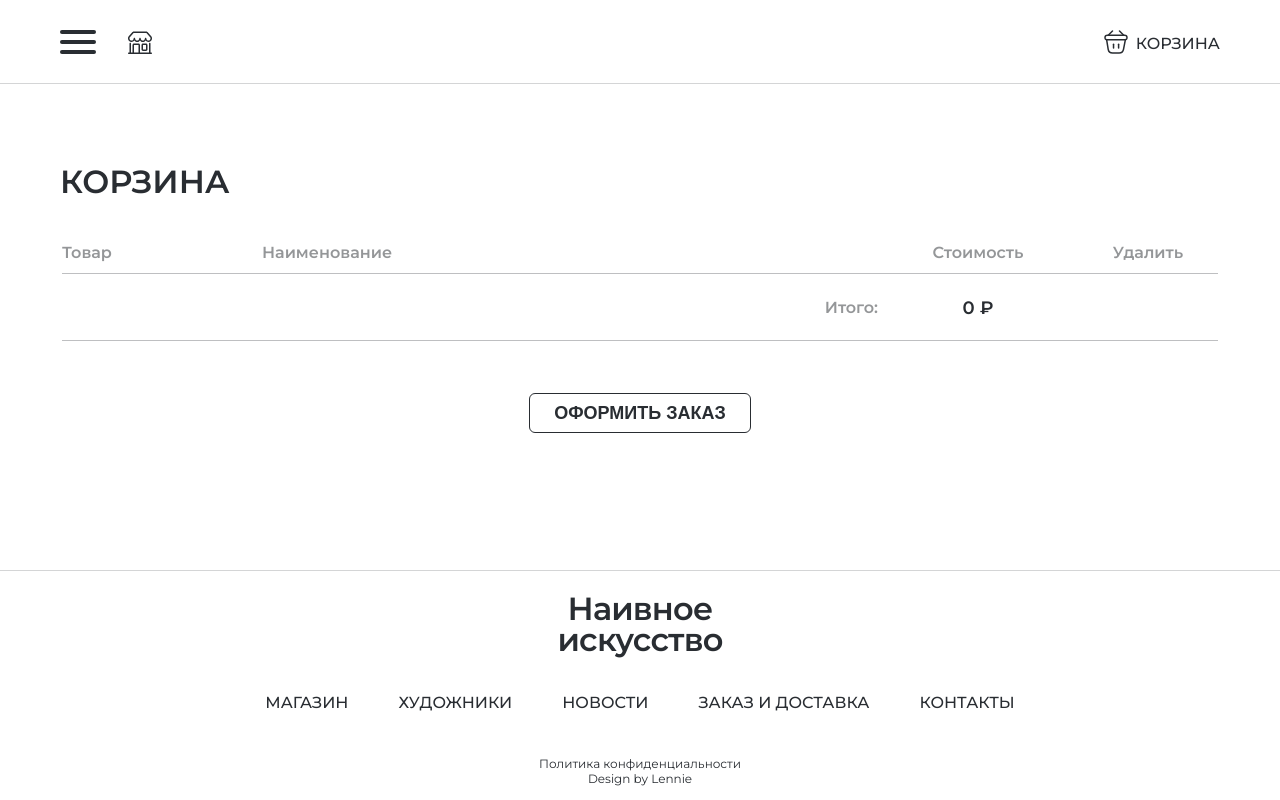
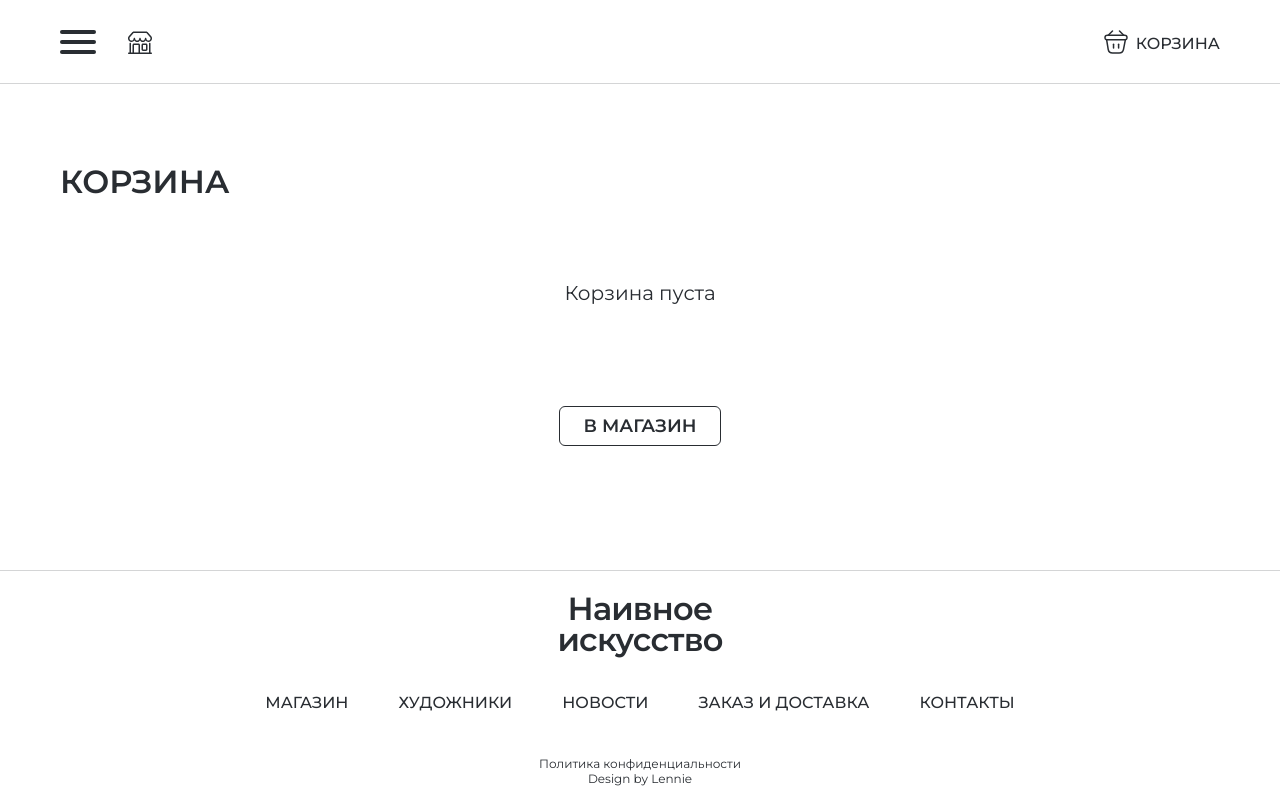
Before and after one commit to AlenaGM/naive, a Vue app: page /naive/cart in a window 1280 px wide. Built offline with nearby package versions, Linux system fonts and the light colour scheme.

Commit message:
fixed link button

```diff
--- a/src/components/CartDetails.vue
+++ b/src/components/CartDetails.vue
@@ -1,7 +1,7 @@
 <template>
   <div class="cart">
     <h2 class="cart__title">корзина</h2>
-    <table class="cart__table table">
+    <table class="cart__table table" v-if="cartStore.cart.length">
       <thead>
         <tr>
           <th>Товар</th>
@@ -60,9 +60,23 @@
         </tr>
       </tfoot>
     </table>
-    <ui-button class="cart__order" :mobileFullWidth="true"
-      >оформить заказ</ui-button
+    <div class="cart__emptyMessage" v-else>Корзина пуста</div>
+    <ui-button
+      class="cart__order"
+      :mobileFullWidth="true"
+      v-if="cartStore.cart.length"
     >
+      оформить заказ
+    </ui-button>
+    <ui-button
+      class="cart__order"
+      type="link"
+      to="/naive/"
+      :mobileFullWidth="true"
+      v-else
+    >
+      в магазин
+    </ui-button>
   </div>
 </template>
 
@@ -88,6 +102,9 @@ const cartTotal = computed(() => {
   flex-grow: 1;
   flex-direction: column;
   align-items: flex-start;
+  @media screen and (max-width: 560px) {
+    align-items: center;
+  }
   &__title {
     font-size: 2rem;
     font-weight: 600;
@@ -98,6 +115,14 @@ const cartTotal = computed(() => {
       font-size: 1.5rem;
       margin: 30px 0 17px 0;
     }
+  }
+  &__emptyMessage {
+    display: flex;
+    flex-direction: column;
+    justify-content: center;
+    flex-grow: 1;
+    font-size: 1.25rem;
+    margin: 0 auto;
   }
   &__table {
     width: 100%;
--- a/src/components/ui/Button.vue
+++ b/src/components/ui/Button.vue
@@ -11,7 +11,16 @@
   >
     <slot />
   </button>
-  <router-link v-else :to="to" class="button">
+  <router-link
+    v-else
+    :to="to"
+    :class="[
+      'button',
+      {
+        button_fullwidth: mobileFullWidth,
+      },
+    ]"
+  >
     <slot />
   </router-link>
 </template>
@@ -44,6 +53,7 @@ const props = defineProps({
   font-size: 1.125rem;
   font-weight: 600;
   line-height: 22px;
+  text-align: center;
   text-transform: uppercase;
   padding: 8px 24px;
   border: 1px solid var(--black);
```
Also changed, not shown: todo.txt.
